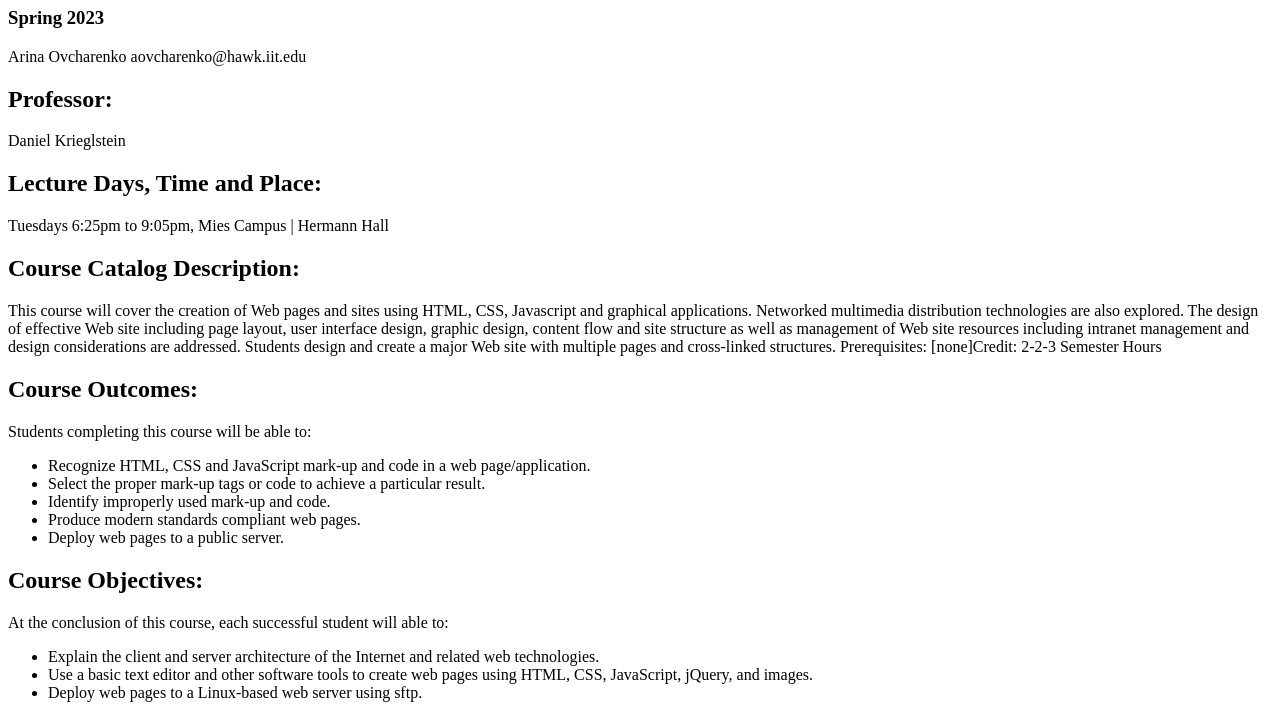
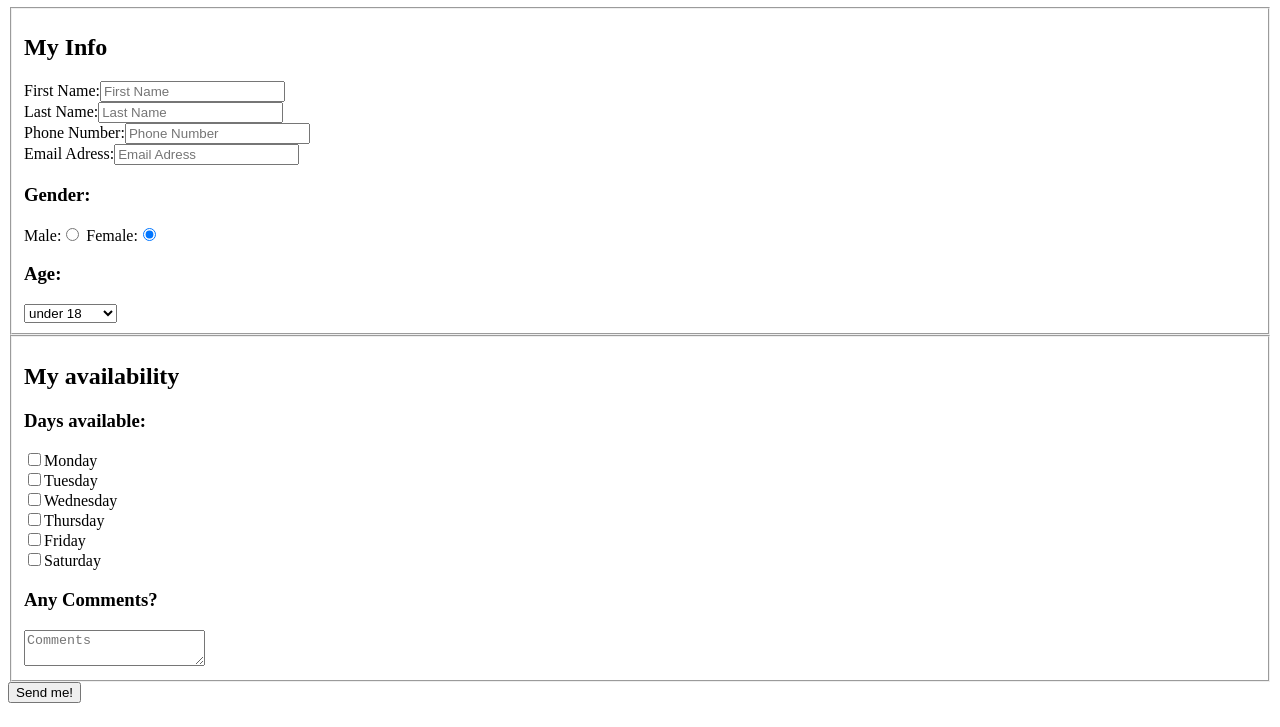
Before and after one commit to ovcharenkoarina/lab2, a plain HTML site: page index.html in a window 1280 px wide. Shown: the part 73-800 px from the top of the page. Drawn offline with Linux system fonts and the light colour scheme.

Commit message:
Update index.html

```diff
--- a/index.html
+++ b/index.html
@@ -1,55 +1,62 @@
 <!DOCTYPE html>
 <html lang="en">
   <head>
-        <meta charset ="UTF-8">
-        <title><h1>ITMD-361 Internet Technologies and Web Design</h1></title>
+    <meta charset="UTF-8">
+    <title>Volonteer Form</title>
   </head>
   <body>
-        <h1>ITMD-361 Internet Technologies and Web Design</h1>
+    <h1>Volonteer Form</h1>
+    <form method="post" action="http://bloomingdale.sat.iit.edu/kriedan/lab3formscript.php">
+      <fieldset>
+        <h2>My Info</h2>
         <div>
-            <h3>Spring 2023</h3>
-            <p>Arina Ovcharenko aovcharenko@hawk.iit.edu</p>
+          <div><label>First Name:<input type="text" name="first_name_field" placeholder="First Name"></label></div>
+          <div><label>Last Name:<input type="text" name="last_name_field" placeholder="Last Name"></label></div>
+          <div><label>Phone Number:<input type="tel" name="phone_field" placeholder="Phone Number"></label></div>
+          <div><label>Email Adress:<input type="text" name="email_field" placeholder="Email Adress"></label></div>
         </div>
-
         <div>
-            <h2>Professor:</h2>
-            <p>Daniel Krieglstein</p>
+          <h3>Gender:</h3>
+          <label>Male:<input type="radio" name="gender_field" value="male" checked></label>
+          <label>Female:<input type="radio" name="gender_field" value="female" checked></label>
         </div>
-
         <div>
-           <h2>Lecture Days, Time and Place:</h2>
-           <p>Tuesdays 6:25pm to 9:05pm, Mies Campus | Hermann Hall</p>
+          <h3>Age:</h3>
+          <select name="age_field">
+            <option value="under 18">under 18</option>
+            <option value="18-24">18-24</option>
+            <option value="25-34">25-34</option>
+            <option value="35-44">35-44</option>
+            <option value="45-54">45-54</option>
+            <option value="55-64">55-64</option>
+            <option value="65 and over">65 and over</option>
+          </select>
         </div>
-
+      </fieldset>
+      <fieldset>
+        <h2>My availability</h2>
         <div>
-            <h2>Course Catalog Description:</h2>
-            <p>This course will cover the creation of Web pages and sites using HTML, CSS, Javascript and graphical applications. Networked multimedia distribution technologies are also explored. The design of effective Web site including page layout, user interface design, graphic design, content flow and site structure as well as management of Web site resources including intranet management and design considerations are addressed. Students design and create a major Web site with multiple pages and cross-linked structures. Prerequisites: [none]Credit: 2-2-3 Semester Hours </p>
-
+          <h3>Days available:</h3>
+          <div>
+            <div><label><input type="checkbox" name="available_field[]" value="Monday">Monday</label></div>
+            <div><label><input type="checkbox" name="available_field[]" value="Tuesday">Tuesday</label></div>
+            <div><label><input type="checkbox" name="available_field[]" value="Wednesday"></label>Wednesday</div>
+            <div><label><input type="checkbox" name="available_field[]" value="Thursday">Thursday</label></div>
+            <div><label><input type="checkbox" name="available_field[]" value="Friday"></label>Friday</div>
+            <div><label><input type="checkbox" name="available_field[]" value="Saturday"></label>Saturday</div>
           </div>
-
+        </div>
         <div>
-            <h2>Course Outcomes:</h2>
-            <p>Students completing this course will be able to:</p>
-            <ul>
-                <li>Recognize HTML, CSS and JavaScript mark-up and code in a web page/application.</li>
-                <li>Select the proper mark-up tags or code to achieve a particular result.</li>
-                <li>Identify improperly used mark-up and code.</li>
-                <li>Produce modern standards compliant web pages.</li>
-                <li>Deploy web pages to a public server.</li>
-            </ul>
+          <h3>Any Comments?</h3>
+          <textarea name="comments_field" placeholder="Comments"></textarea>
         </div>
-
+      </fieldset>
       <div>
-            <h2>Course Objectives:</h2>
-            <p>At the conclusion of this course, each successful student will able to:</p>
-            <ul>
-                <li>Explain the client and server architecture of the Internet and related web technologies.</li>
-                <li>Use a basic text editor and other software tools to create web pages using HTML, CSS, JavaScript, jQuery, and images.</li>
-                <li>Deploy web pages to a Linux-based web server using sftp.</li>
-            </ul>
+        <input type="hidden" name="hidden_field" value="aovcharenko">
       </div>
-
-
+      <div>
+        <input type="submit" value="Send me!">
+      </div>
+    </form>
   </body>
-
 </html>
```
Lines whose indentation alone changed are shown as unchanged.
